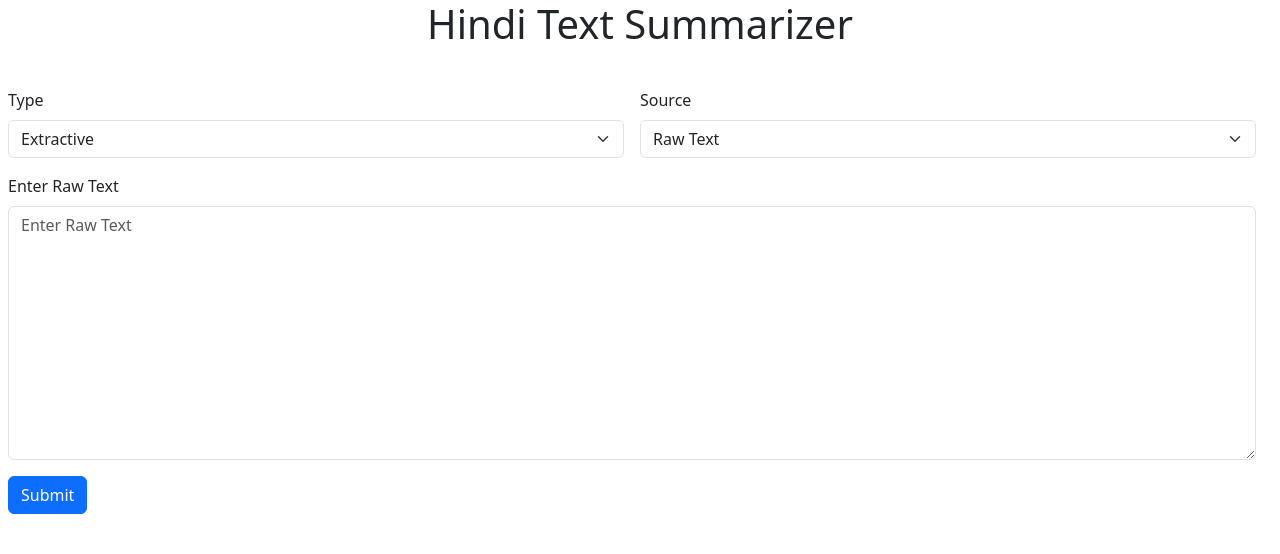
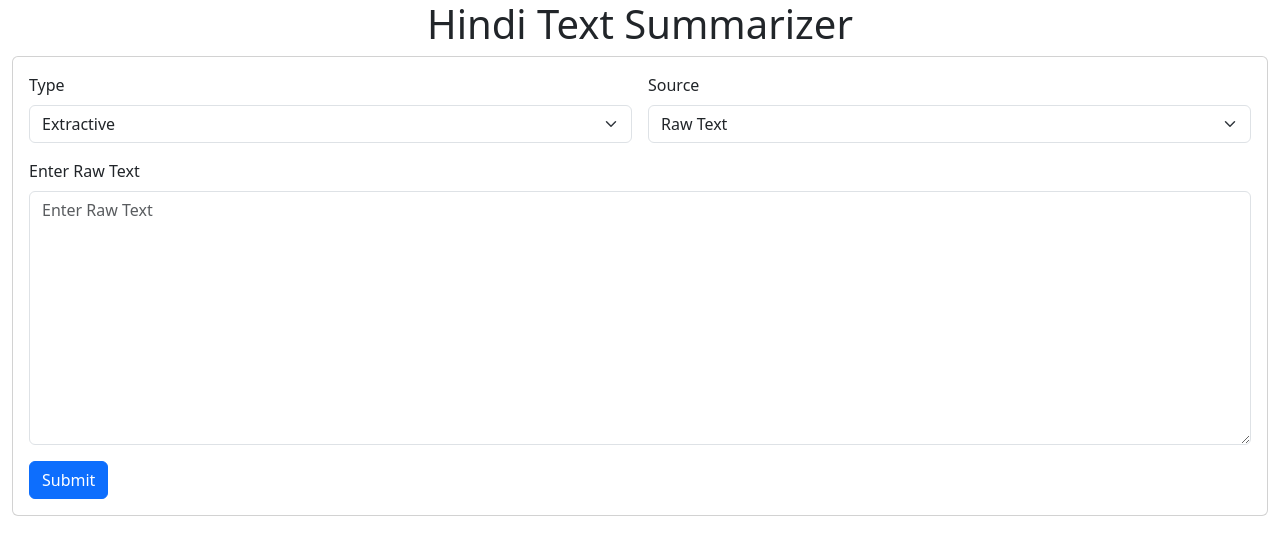
Before and after one commit to lokendrayadav-2018/summarization, a React (Create React App) app: page / in a window 1280 px wide. Shown: the top 554 px of the page. Built offline with nearby package versions, Linux system fonts and the light colour scheme; the HTML template or start-up script is replaced by a standard one.

Commit message:
changes in layout

```diff
--- /dev/null
+++ b/src/component/form.css
@@ -0,0 +1,3 @@
+.card{
+    margin-bottom: 10px;
+}
--- a/src/component/form.js
+++ b/src/component/form.js
@@ -1,7 +1,9 @@
 import { useState } from 'react';
 import axios from 'axios';
+import './form.css'
 function UserForm() {
     const [source, setSource] = useState("1");
+    const [output, setOutput] = useState("");
     const [showUrl, setShowUrl] = useState(false);
     const [showPdf, setShowPdf] = useState(false);
     const [showRawText, setShowRawText] = useState(true);
@@ -13,6 +15,7 @@ function UserForm() {
     const handleChangeType= (event) =>{
         const val = event.target.value;
         setType(val);
+        setOutput("");
     }
     const handleChangeSource = (event) => {
         const value = event.target.value;
@@ -22,22 +25,27 @@ function UserForm() {
         setSource(value);
         setRawText("");
         setUrl("");
+        setOutput("");
         setPdfFile(null);
     };
 
     const handleRawTextChange = (event) => {
         setRawText(event.target.value);
+        setOutput("");
     };
 
     const handleUrlChange = (event) => {
         setUrl(event.target.value);
+        setOutput("");
     };
 
     const handlePdfChange = (event) => {
         setPdfFile(event.target.files[0]);
+        setOutput("");
     };
 
     const handleSubmit = (event) => {
+        setOutput("");
         event.preventDefault();
         // Prepare data based on the input
         const formData = new FormData();
@@ -61,12 +69,16 @@ function UserForm() {
             }
         }).then(response => {
             console.log('Server Response:', response.data);
+            setOutput(response.data.output);
         }).catch(err => {
             console.error('API call error:', err);
         });
     };
 
     return (
+        <div className="h-100 align-items-center justify-content-center">
+            <div className="card">
+                <div className="card-body">
                     <form className="row g-3" onSubmit={handleSubmit}>
                 <div className="col-md-6">
                     <label htmlFor="type" className="form-label">Type</label>
@@ -105,6 +117,21 @@ function UserForm() {
                     <button type="submit" className="btn btn-primary">Submit</button>
                 </div>
                     </form>
+                </div>
+            </div>
+            <div></div>
+            { output!= "" &&
+                (
+                    <div className="card">
+                        <h5 className="card-header">Summary</h5>
+                        <div className="card-body">
+                            <div className="row">{output}</div>
+                        </div>
+                    </div>
+                )
+            }
+        </div>
+
     );
 }
 
```
Lines whose indentation alone changed are shown as unchanged.
